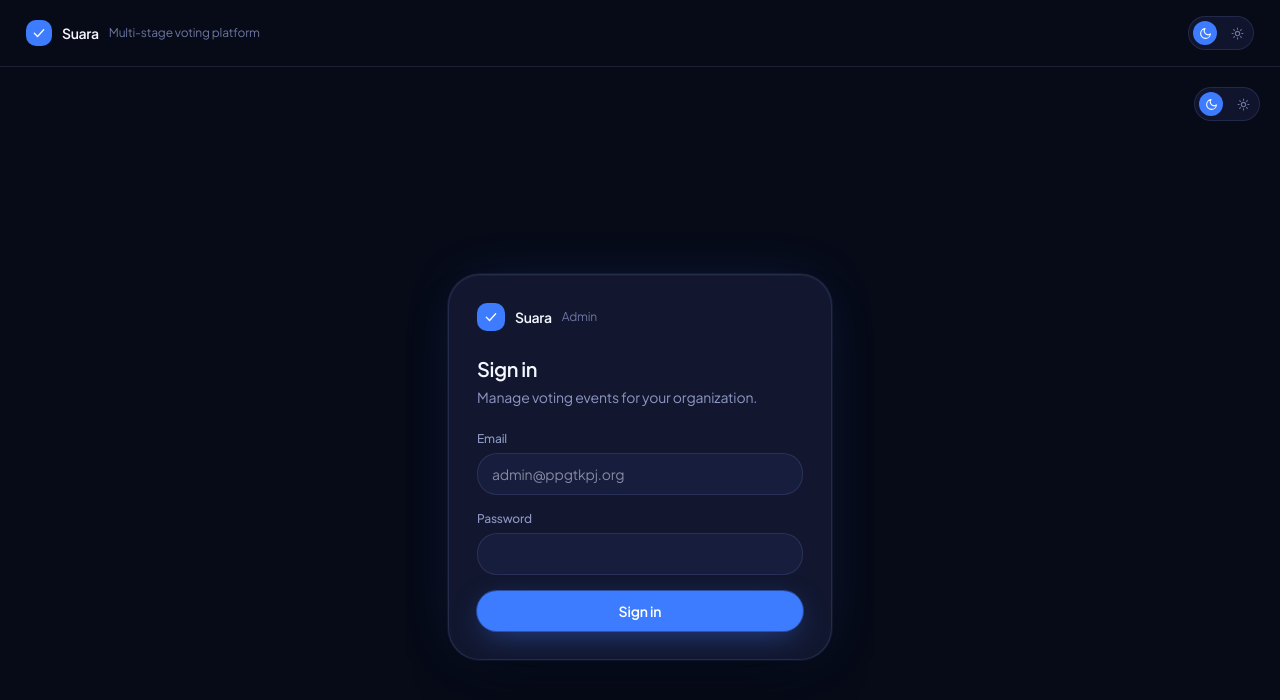
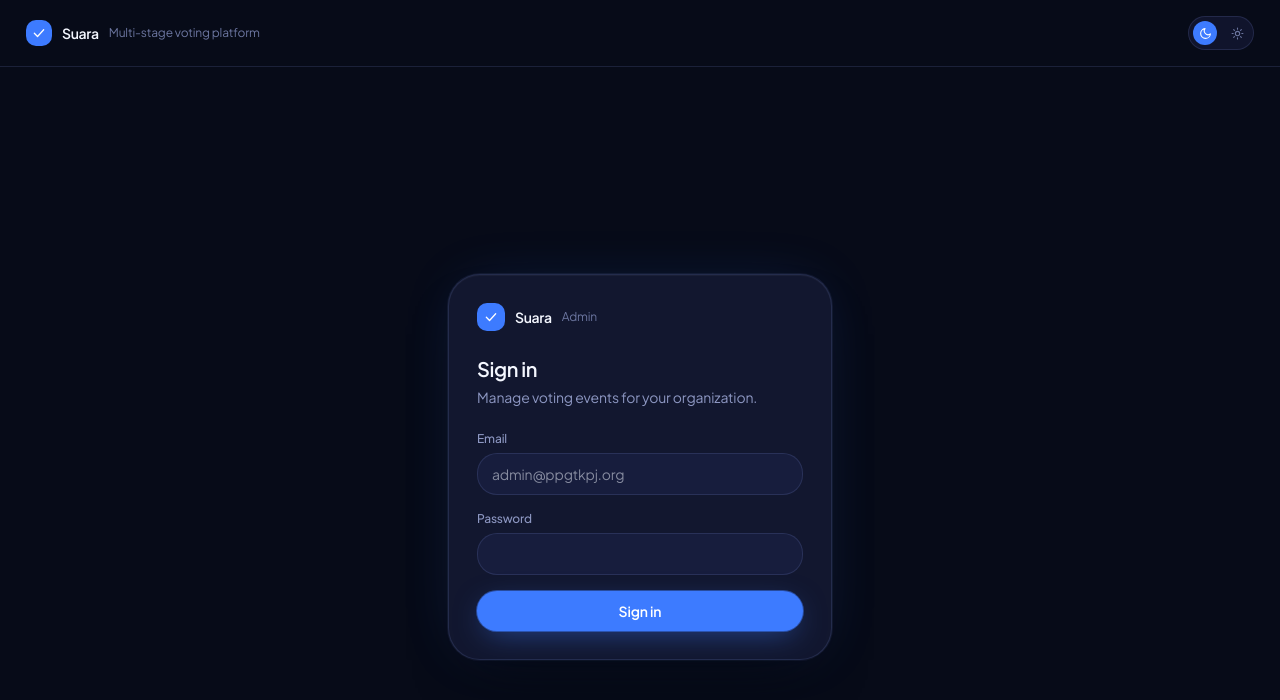
Before and after one commit to InggarDS/suara-ppgtkpj, a Next.js app: page /admin/login in a window 1280 px wide. Shown: the top 700 px of the page. Built offline with nearby package versions, Linux system fonts and the light colour scheme; no server answers.

Commit message:
Remove duplicate theme toggle on admin login page
The admin layout already renders a theme toggle in its topbar,
which wraps the login route too, so the login page had two.

```diff
--- a/src/app/admin/login/page.tsx
+++ b/src/app/admin/login/page.tsx
@@ -1,12 +1,8 @@
 import LoginForm from "./login-form";
-import { ThemeToggle } from "@/components/ui/theme-toggle";
 
 export default function LoginPage() {
   return (
     <div className="min-h-screen flex items-center justify-center bg-app-bg px-6 relative">
-      <div className="absolute top-5 right-5">
-        <ThemeToggle />
-      </div>
       <div className="elevated w-full max-w-sm bg-card border border-border-1 rounded-3xl p-7">
         <div className="flex items-center gap-2.5 mb-6">
           <div className="w-7 h-7 rounded-[10px] bg-brand flex items-center justify-center">
```
